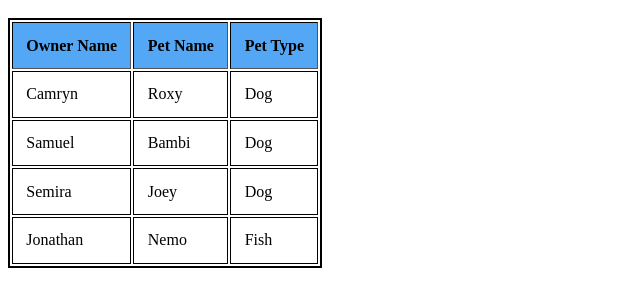
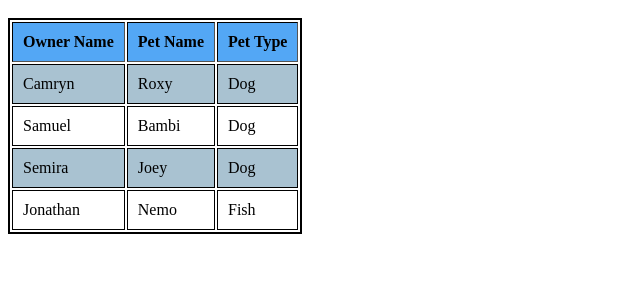
Before and after one commit to JLindsayCPCC/JlindsayCPCC.github.io, a plain HTML site: page tableDemo.html in a window 1280 px wide. Shown: the part 48-354 px from the top of the page, without its empty margins (0-640 px from the left). Drawn offline with Linux system fonts and the light colour scheme.

Commit message:
Update tablestyles.css

```diff
--- a/tablestyles.css
+++ b/tablestyles.css
@@ -1,11 +1,18 @@
-table {
+\table {
   border: solid 2pt black;
 }
 th{
   background-color: #53a7f5;
-  padding: 10pt;
+  padding: 10px;
 }
 td{
   border: solid 1pt black;
-  padding: 10pt;
+  padding: 10px;
 }
+tr:nth-child(even){
+  background-color: #a9c2d1;
+}
+tr:hover{
+  background-color: #baf1ff;
+  font-weight: bold;
+}
```
